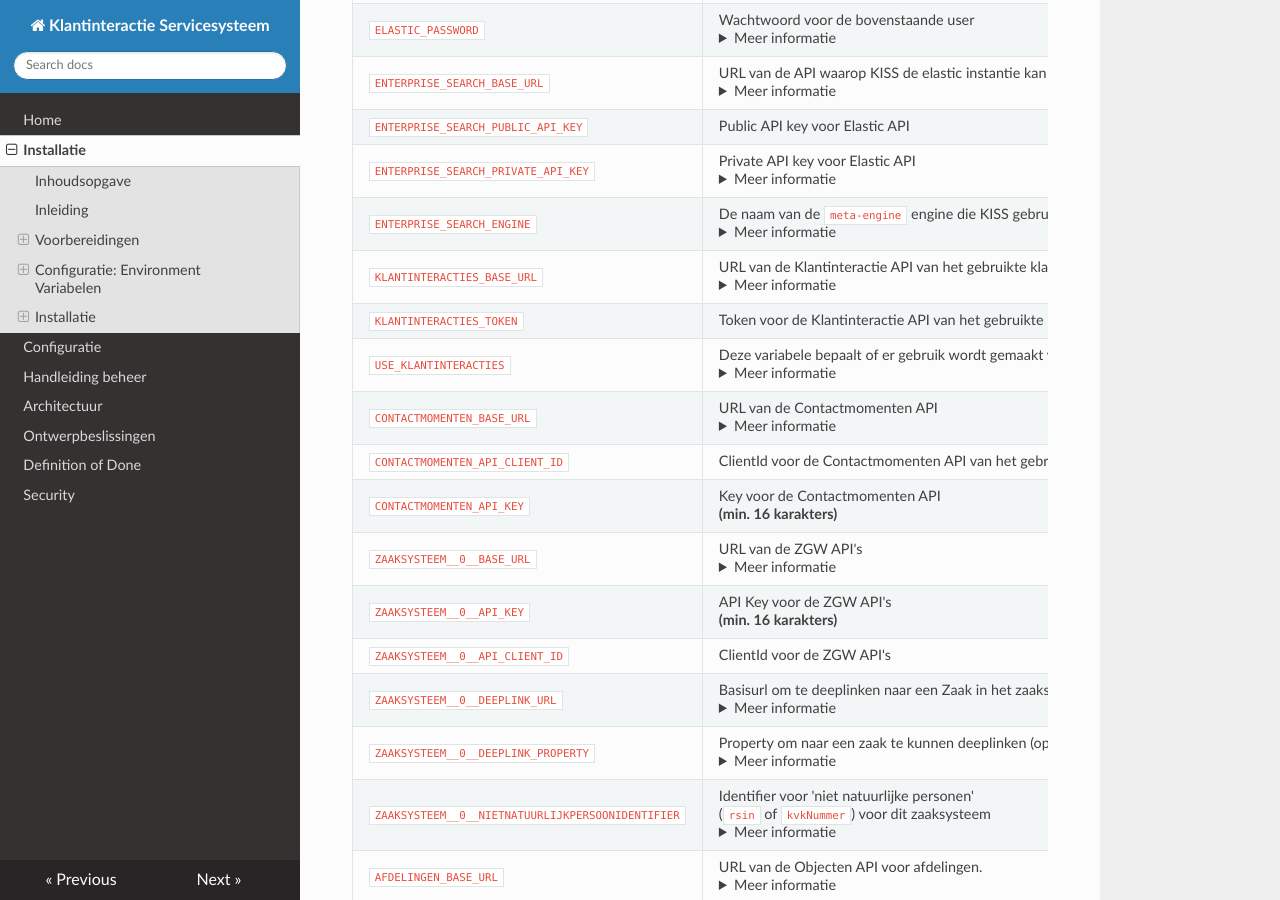
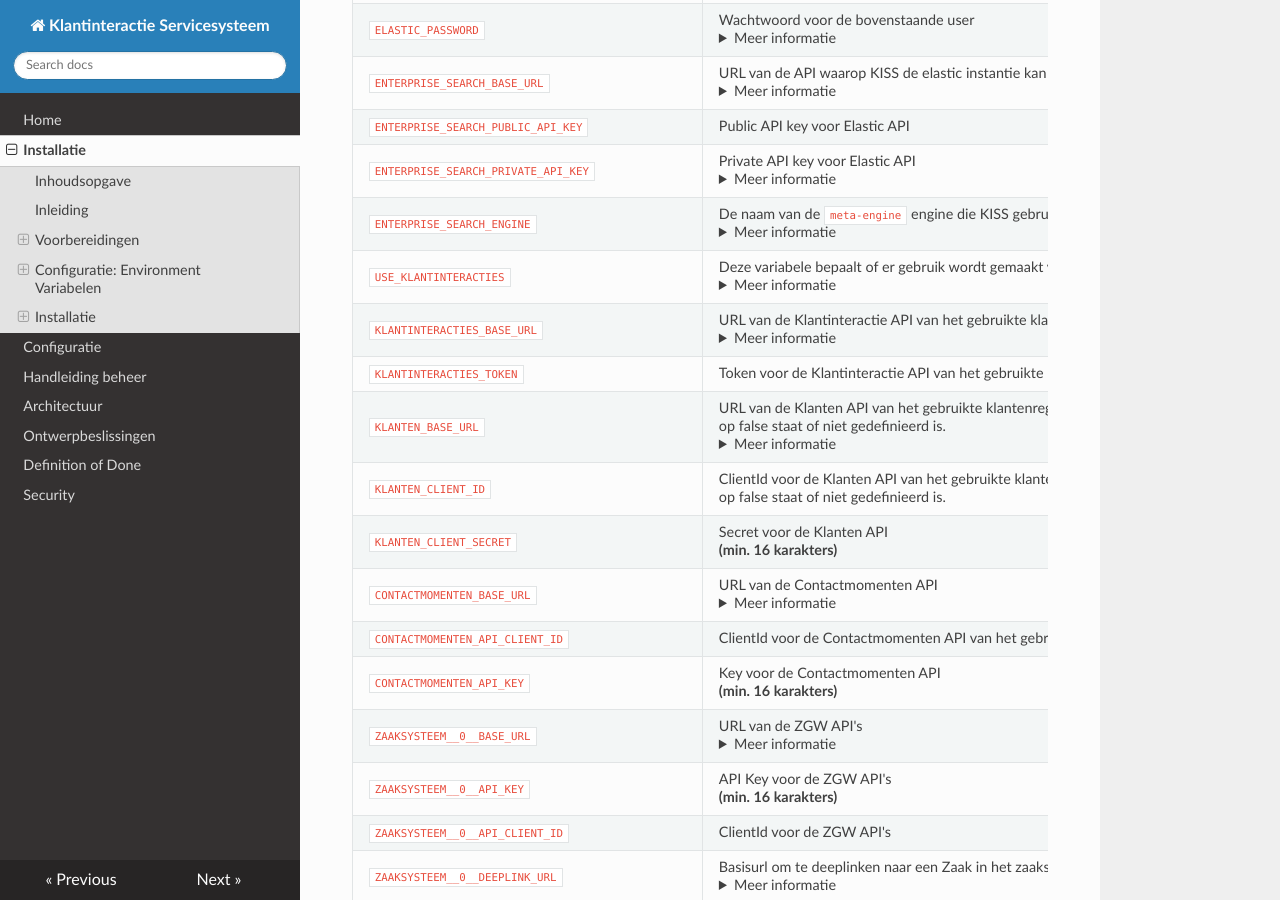
Before and after one commit to Klantinteractie-Servicesysteem/.github, an MkDocs documentation site: the page built from docs/INSTALLATION.md, in a window 1280 px wide and 900 px high, scrolled down 4111 px. Built offline with MkDocs 1.6.1, drawn with Linux system fonts in a browser that asks for light colours; nearby versions of some CDN libraries.

Commit message:
Update INSTALLATION.md

```diff
--- a/docs/INSTALLATION.md
+++ b/docs/INSTALLATION.md
@@ -151,9 +151,12 @@
 | `ENTERPRISE_SEARCH_PUBLIC_API_KEY`      | Public API key voor Elastic  API                                                                                                 |
 | `ENTERPRISE_SEARCH_PRIVATE_API_KEY`     | Private API key voor Elastic API <details> <summary>Meer informatie </summary> De API key die nodig is om de `engine`s bij te werken </details> |
 | `ENTERPRISE_SEARCH_ENGINE`              | De naam van de `meta-engine` engine die KISS gebruikt. Dit moet zijn: `KISS-engine`  <details> <summary>Meer informatie </summary> De KISS-Elastic-Sync maakt deze engine aan, als deze nog niet bestaat.  </details>   |
+| `USE_KLANTINTERACTIES` | Deze variabele bepaalt of er gebruik wordt gemaakt van OpenKlant 2.0 (klantinteractieregister).<details> <summary>Meer informatie </summary>Als deze variabele op `true` staat, wordt OpenKlant 2.0 gebruikt. Hiervoor zijn de variabelen `KLANTINTERACTIES_BASE_URL` en `KLANTINTERACTIES_TOKEN` nodig. Standaard is deze waarde `false`, in dat geval worden de oude Contactmomenten API en Klanten API gebruikt, voor communicatie met de e-Suite. In dat geval zijn de variabelen `KLANTEN_BASE_URL`,  `KLANTEN_CLIENT_ID` en `KLANTEN_CLIENT_SECRET` nodig.  </details>|
 | `KLANTINTERACTIES_BASE_URL`                      | URL van de Klantinteractie API van het gebruikte klantinteractieregister (bijvoorbeeld Open Klant 2) <details> <summary>Meer informatie </summary>Bijvoorbeeld `https://klantinteractieregister.mijngemeente.nl/klantinteracties` </details>  |
 | `KLANTINTERACTIES_TOKEN`                     | Token voor de Klantinteractie API van het gebruikte klantinteractieregister                                                                   |
-| `USE_KLANTINTERACTIES` | Deze variabele bepaalt of er gebruik wordt gemaakt van OpenKlant 2.0 (klantinteractieregister).<details> <summary>Meer informatie </summary>Als deze variabele op `true` staat, wordt OpenKlant 2.0 gebruikt. Standaard is deze waarde `false`, in dat geval worden de oude Contactmomenten API en Klanten API gebruikt, voor communicatie met de e-Suite.</details>|
+| `KLANTEN_BASE_URL`                      | URL van de Klanten API van het gebruikte klantenregister, noodzakelijk als `USE_KLANTINTERACTIES` op false staat of niet gedefinieerd is. <details> <summary>Meer informatie </summary>Bijvoorbeeld `https://klantenregister.mijngemeente.nl/klanten` </details>  |
+| `KLANTEN_CLIENT_ID`                     | ClientId voor de Klanten API van het gebruikte klantenregister, , noodzakelijk als `USE_KLANTINTERACTIES` op false staat of niet gedefinieerd is.                                                                |
+| `KLANTEN_CLIENT_SECRET`                 | Secret voor de Klanten API <br /> **(min. 16 karakters)**                                                                        |
 | `CONTACTMOMENTEN_BASE_URL`              | URL van de Contactmomenten API  <details> <summary>Meer informatie </summary>Bijvoorbeeld: `https://contactmomentenregister.mijngemeente.nl` </details>                  |
 | `CONTACTMOMENTEN_API_CLIENT_ID`         | ClientId voor de Contactmomenten API van het gebruikte Contactmomentenregister                                                   |
 | `CONTACTMOMENTEN_API_KEY`               | Key voor de Contactmomenten API  <br /> **(min. 16 karakters)**                                                                  |
```
